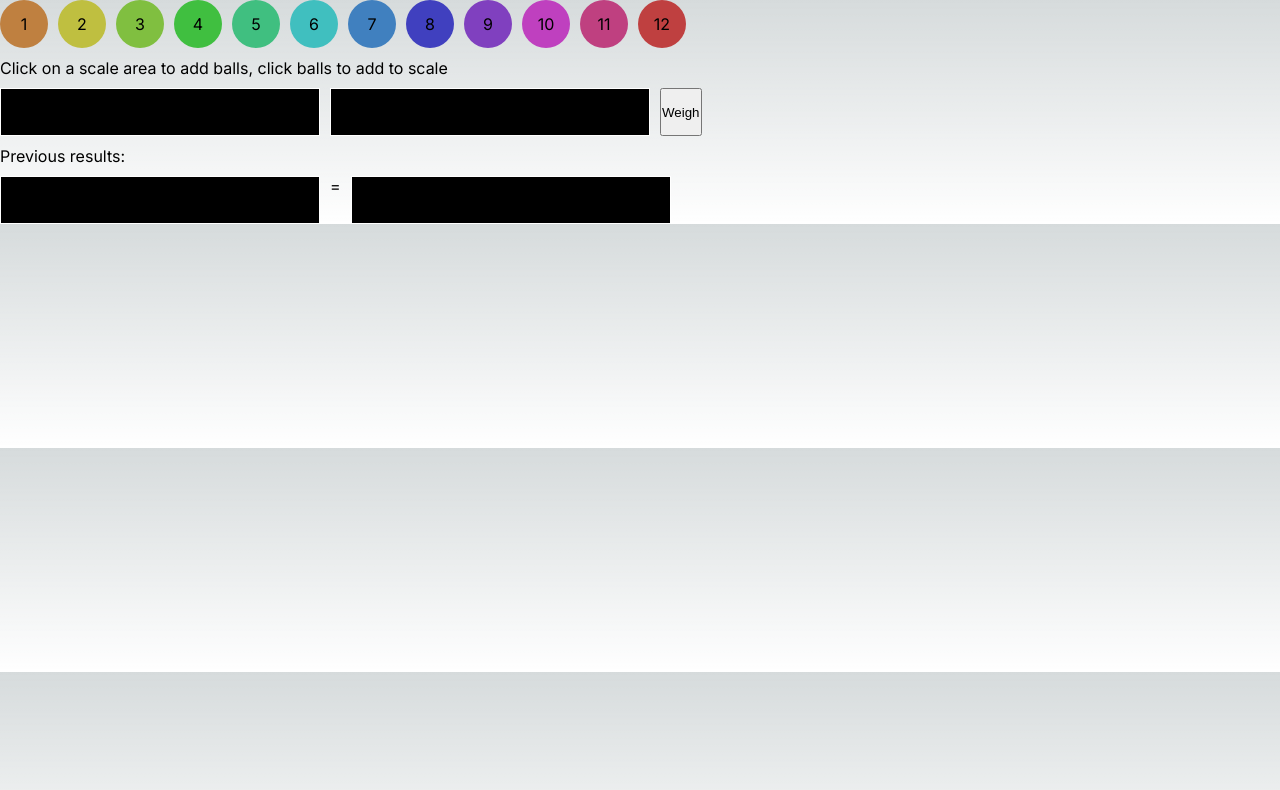
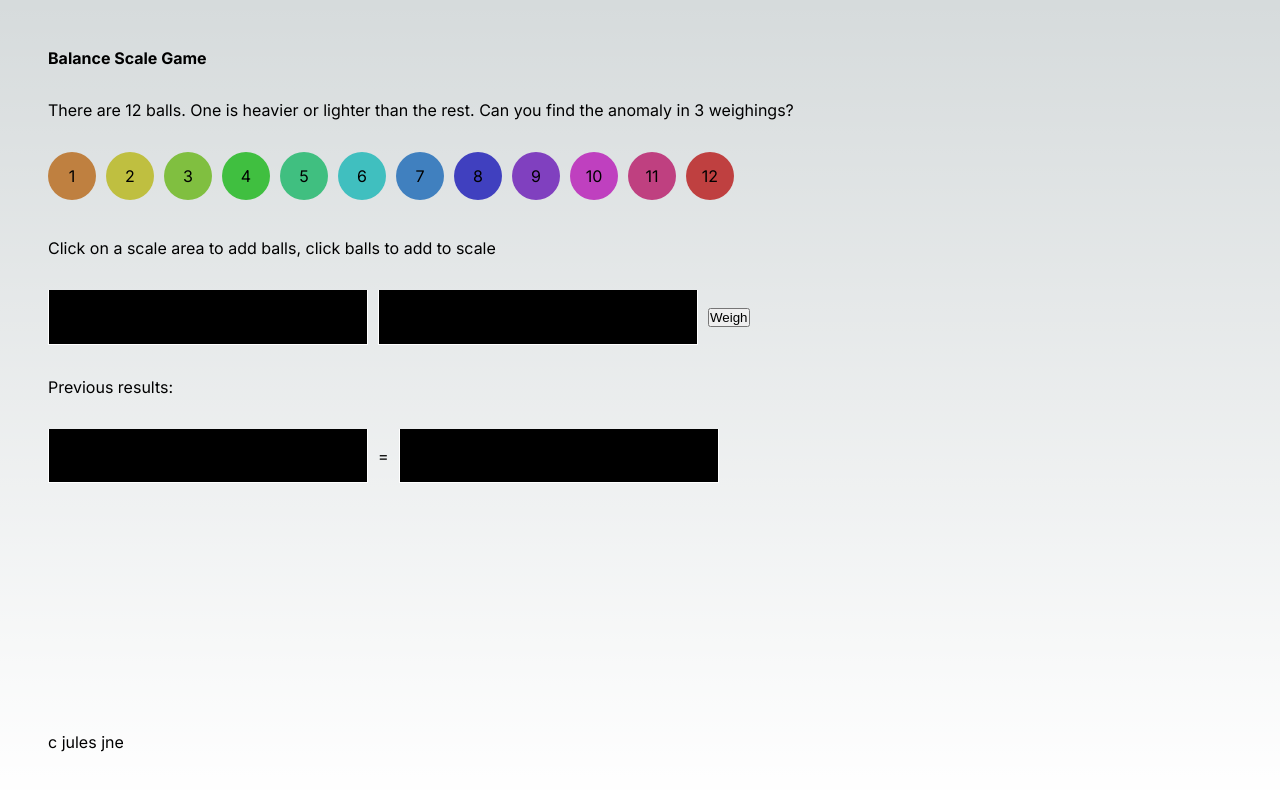
Before and after one commit to julesvirallinen/12-ball-weight-puzzle, a Next.js app: page / in a window 1280 px wide. Both pictures are taken after a click on the button "Weigh". Shown: the top 790 px of the page. Built offline with nearby package versions, Linux system fonts and the light colour scheme.

Commit message:
make ui better

```diff
--- a/src/app/page.tsx
+++ b/src/app/page.tsx
@@ -13,9 +13,14 @@ interface WeighingResult {
   result: number;
 }
 
+const Footer = styled.footer`
+  margin-top: auto;
+`;
+
 const Balls = styled.div`
   display: flex;
   gap: 10px;
+  min-height: 3.4rem;
 `;
 
 const StyledBall = styled.div<{ index: number }>`
@@ -31,27 +36,40 @@ const StyledBall = styled.div<{ index: number }>`
   cursor: pointer;
 `;
 
-const Scale = styled.div`
+const Scale = styled.div<{ tilt?: number }>`
   display: flex;
+  align-items: center;
   gap: 10px;
+  transform: rotate(${({ tilt }) => tilt || 0}deg);
+  transform-origin: bottom center;
 `;
 
 const ScaleArea = styled.div<{ isSelected: boolean }>`
   display: flex;
   flex-wrap: wrap;
   width: 20rem;
-  min-height: 3rem;
+  min-height: 3.4rem;
   border: 1px solid white;
   background-color: black;
   padding: 0.2rem;
   gap: 0.2rem;
   border-color: ${({ isSelected }) => (isSelected ? "red" : "white")};
+  border-top: 0;
+  box-sizing: border-box;
 `;
 
 const StyledGame = styled.div`
+  padding: 3rem;
   display: flex;
   flex-direction: column;
-  gap: 10px;
+  gap: 2rem;
+  min-height: 100vh;
+`;
+
+const ResultHistory = styled.div`
+  display: flex;
+  flex-direction: column;
+  gap: 2rem;
 `;
 
 const Ball: FC<{ ball: Ball; onClick?: () => void }> = ({ ball, ...rest }) => {
@@ -69,7 +87,7 @@ const initBalls = () => {
 
   return Array.from({ length: 12 }, (_, i) => ({
     index: i + 1,
-    weight: 0,
+    weight: 1,
   })).map((ball) => ({
     ...ball,
     weight:
@@ -126,11 +144,14 @@ export default function Home() {
       return acc + ball.weight;
     }, 0);
 
+    const diff = aWeight - bWeight;
+    const comparator = diff > 0 ? 1 : diff < 0 ? -1 : 0;
+
     setResults((prev) => [
       ...prev,
       {
         balls: ballsInScale,
-        result: aWeight - bWeight,
+        result: comparator,
       },
     ]);
     setBallsInScale([[], []]);
@@ -151,6 +172,11 @@ export default function Home() {
 
   return (
     <StyledGame>
+      <h4>Balance Scale Game</h4>
+      <p>
+        There are 12 balls. One is heavier or lighter than the rest. Can you
+        find the anomaly in 3 weighings?
+      </p>
       <Balls>
         {ballsNotInScale.map((ball) => (
           <Ball
@@ -191,9 +217,9 @@ export default function Home() {
       {results.length > 0 && (
         <>
           Previous results:
-          {results.map((result, i) => (
-            <div key={i}>
-              <Scale>
+          <ResultHistory>
+            {results.map((result, i) => (
+              <Scale tilt={-result.result} key={i}>
                 <ScaleArea isSelected={false}>
                   {result.balls[0].map((ball) => (
                     <Ball
@@ -214,8 +240,8 @@ export default function Home() {
                   ))}
                 </ScaleArea>
               </Scale>
-            </div>
-          ))}
+            ))}
+          </ResultHistory>
         </>
       )}
       {results.length > 1 && (
@@ -238,6 +264,7 @@ export default function Home() {
       {isGuessCorrect !== null && (
         <div>{isGuessCorrect ? "Correct!" : "Incorrect!"}</div>
       )}
+      <Footer>c jules jne</Footer>
     </StyledGame>
   );
 }
```
